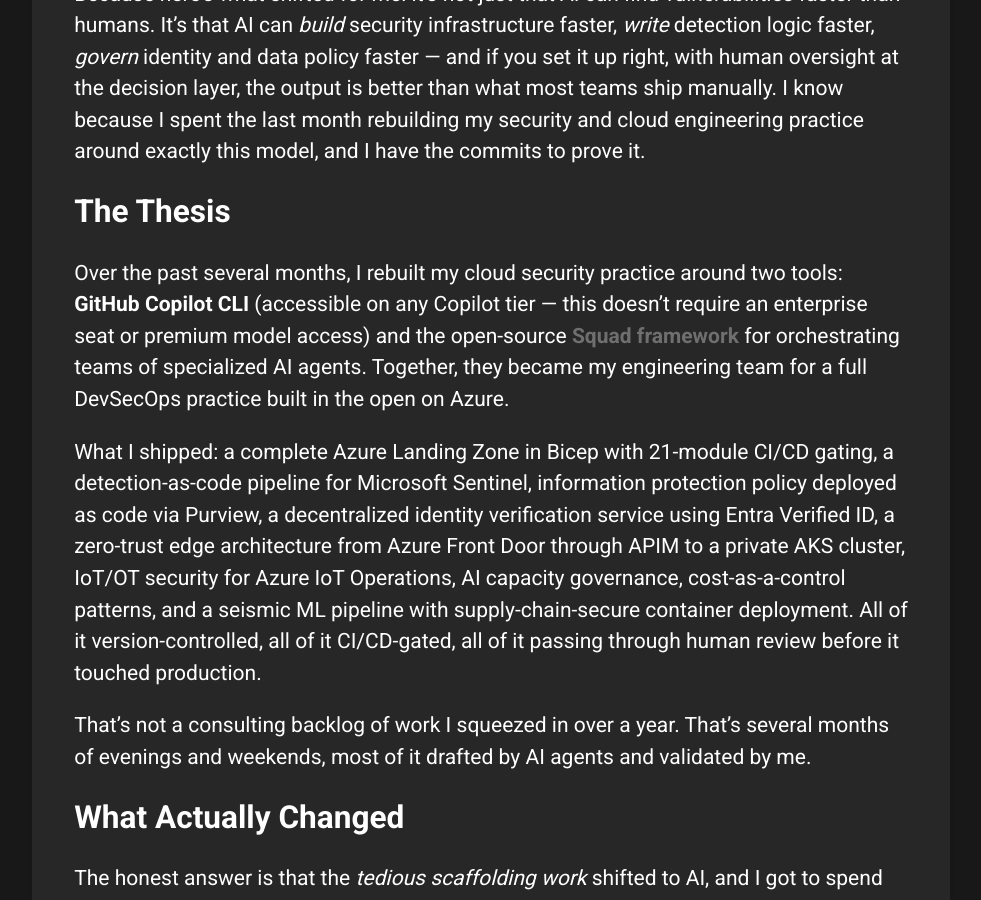
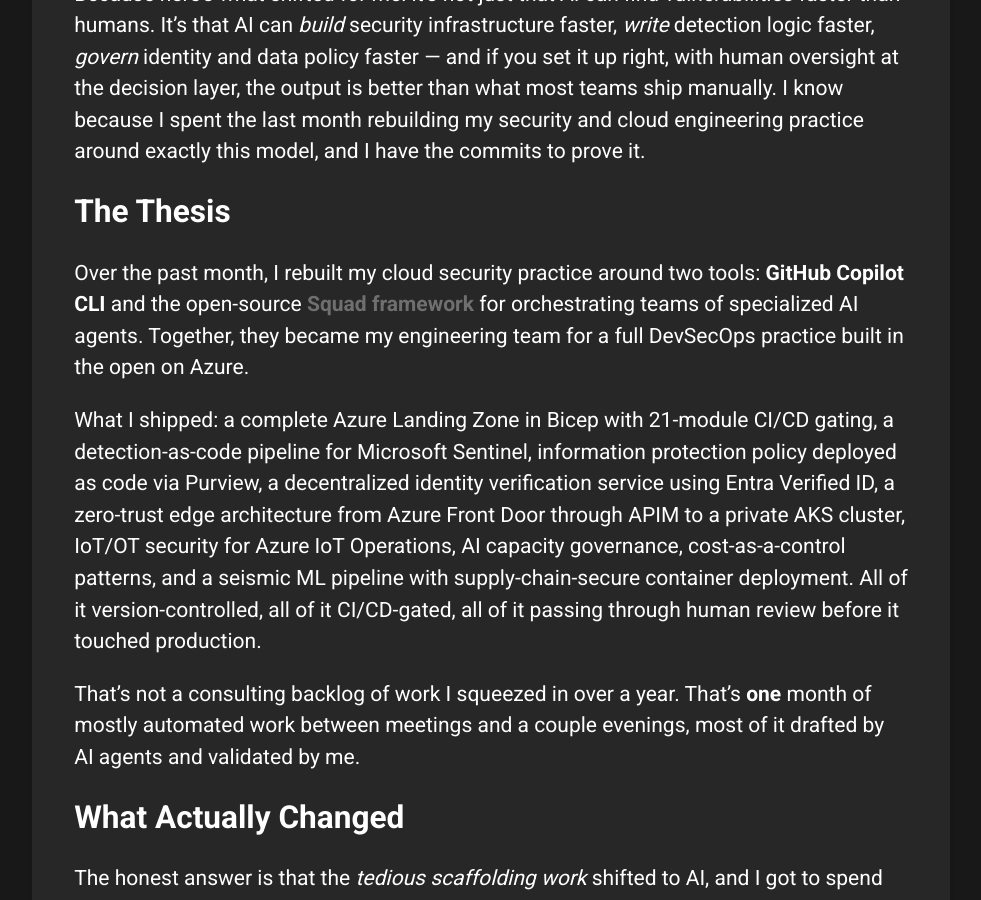
Before and after one commit to x3nc0n/x3nc0n.github.io, a Jekyll site: the page built from _posts/2026-06-30-Shipping-Security-at-Machine-Speed.md, in a window 1280 px wide and 900 px high, scrolled down 787 px. Shown: the whole window, without its empty margins (149-1130 px from the left). Built offline with Jekyll 4.4.1, drawn with Linux system fonts in a browser that asks for light colours.

Commit message:
Update timeline and details in shipping security article

```diff
--- a/_posts/2026-06-30-Shipping-Security-at-Machine-Speed.md
+++ b/_posts/2026-06-30-Shipping-Security-at-Machine-Speed.md
@@ -16,11 +16,11 @@ Because here's what shifted for me: it's not just that AI can find vulnerabiliti
 
 ## The Thesis
 
-Over the past several months, I rebuilt my cloud security practice around two tools: **GitHub Copilot CLI** (accessible on any Copilot tier — this doesn't require an enterprise seat or premium model access) and the open-source **[Squad framework](https://github.com/bradygaster/squad)** for orchestrating teams of specialized AI agents. Together, they became my engineering team for a full DevSecOps practice built in the open on Azure.
+Over the past month, I rebuilt my cloud security practice around two tools: **GitHub Copilot CLI** and the open-source **[Squad framework](https://github.com/bradygaster/squad)** for orchestrating teams of specialized AI agents. Together, they became my engineering team for a full DevSecOps practice built in the open on Azure.
 
 What I shipped: a complete Azure Landing Zone in Bicep with 21-module CI/CD gating, a detection-as-code pipeline for Microsoft Sentinel, information protection policy deployed as code via Purview, a decentralized identity verification service using Entra Verified ID, a zero-trust edge architecture from Azure Front Door through APIM to a private AKS cluster, IoT/OT security for Azure IoT Operations, AI capacity governance, cost-as-a-control patterns, and a seismic ML pipeline with supply-chain-secure container deployment. All of it version-controlled, all of it CI/CD-gated, all of it passing through human review before it touched production.
 
-That's not a consulting backlog of work I squeezed in over a year. That's several months of evenings and weekends, most of it drafted by AI agents and validated by me.
+That's not a consulting backlog of work I squeezed in over a year. That's **one** month of mostly automated work between meetings and a couple evenings, most of it drafted by AI agents and validated by me.
 
 ## What Actually Changed
 
```
